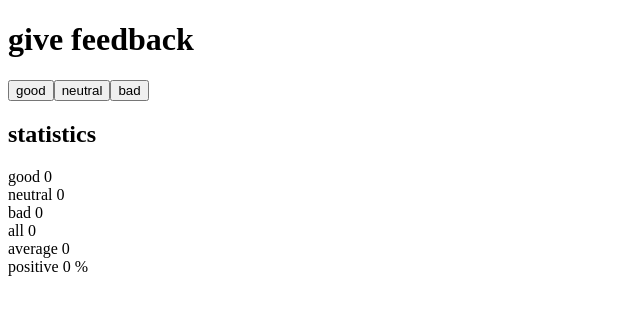
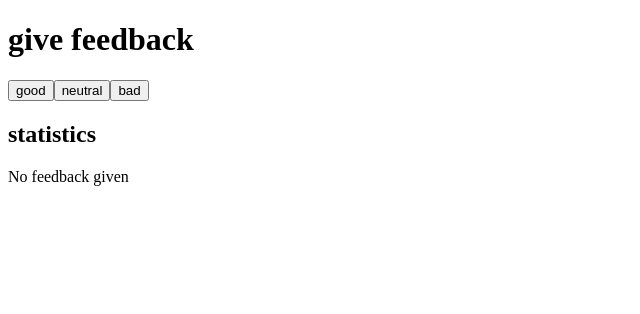
Before and after one commit to narcuri75/fullstackopen, a React (Vite) app in the folder Part1/unicafe/: page / in a window 1280 px wide. Shown: the top 314 px of the page, without its empty margins (0-640 px from the left). Built offline with nearby package versions, Linux system fonts and the light colour scheme.

Commit message:
part1: unicafe 1.9 complete
part1: unicafe 1.9 complete

```diff
--- a/Part1/unicafe/src/App.jsx
+++ b/Part1/unicafe/src/App.jsx
@@ -4,6 +4,8 @@ const Statistics = ({ good, neutral, bad}) => {
   const total = good + neutral + bad
   const average = total === 0 ? 0 : (good - bad) / total
   const positive = total === 0 ? 0 : (good / total) * 100
+
+  if (total === 0) return <p>No feedback given</p>
 
   return (
     <div>
```
